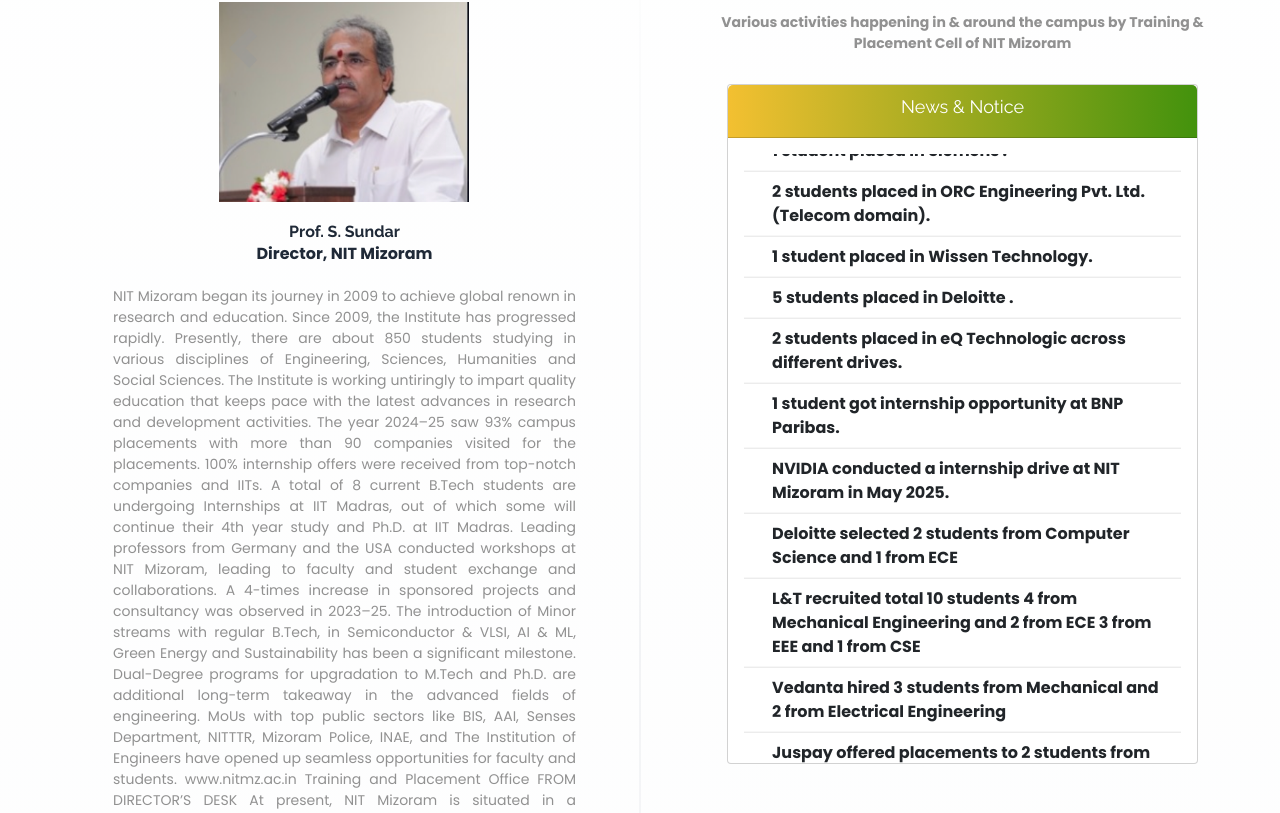
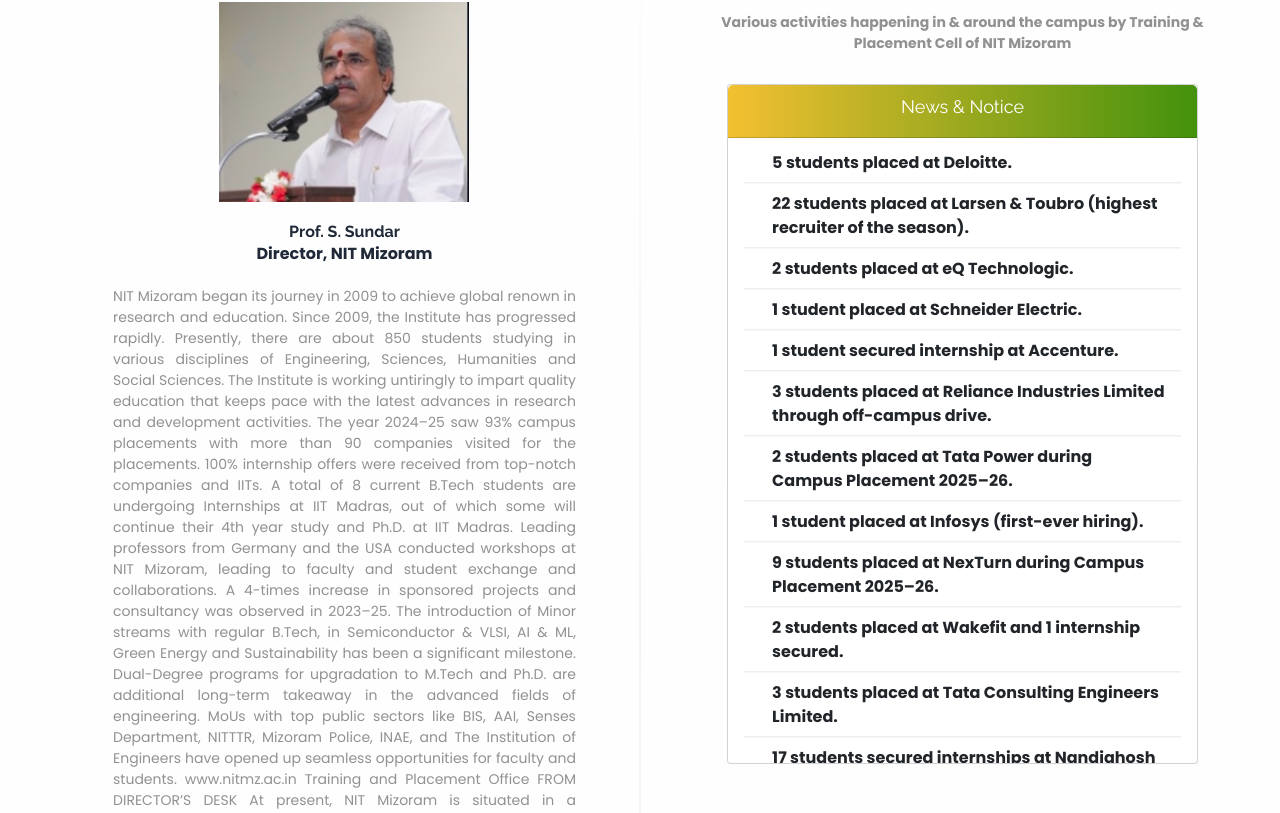
Before and after one commit to NIT-MZ/TNP-Web, a React (Vite) app: page / in a window 1280 px wide. Shown: the part 1387-2200 px from the top of the page. Built offline with nearby package versions, Linux system fonts and the light colour scheme.

Commit message:
feat: update placement and internship details in News and Events componenthe

```diff
--- a/src/components/NewsandEvents.jsx
+++ b/src/components/NewsandEvents.jsx
@@ -5,39 +5,35 @@
   "list-group-item d-flex justify-content-between align-items-center md:font-bold ";
 
 const items = [
-
-  "4 students placed in Physics Wallah (PW)",
-  "1 student secured a landmark internship at NVIDIA  — first ever from NIT Mizoram.",
-  "5 Students placed in ENTNT.",
-  "6 students placed in Edu-versity during the campus placement drive.",
-  "1 student secured a full-time placement at Schneider Electric .",
-  "1 student placed in Siemens .",
-  "2 students placed in ORC Engineering Pvt. Ltd. (Telecom domain).",
-  "1 student placed in Wissen Technology.",
-  "5 students placed in Deloitte .",
-  "2 students placed in eQ Technologic across different drives.",
-  "1 student got internship opportunity at BNP Paribas.",
+  "12 students placed at Accenture (first-ever hiring at NIT Mizoram).",
+  "5 students placed at HSBC (first-ever hiring).",
+  "1 student secured internship at NVIDIA (first-ever milestone).",
+  "2 student placed at Siemens during Campus Placement 2025–26.",
+  "5 students placed at Deloitte.",
+  "22 students placed at Larsen & Toubro (highest recruiter of the season).",
+  "2 students placed at eQ Technologic.",
+  "1 student placed at Schneider Electric.",
+  "1 student secured internship at Accenture.",
+  "3 students placed at Reliance Industries Limited through off-campus drive.",
+  "2 students placed at Tata Power during Campus Placement 2025–26.",
+  "1 student placed at Infosys (first-ever hiring).",
+  "9 students placed at NexTurn during Campus Placement 2025–26.",
+  "2 students placed at Wakefit and 1 internship secured.",
+  "3 students placed at Tata Consulting Engineers Limited.",
+  "17 students secured internships at Nandighosh Roadx Motors.",
+  "1 student placed at APL Apollo Tubes Ltd.",
+  "1 student secured internship at Visa (Batch 2027 milestone).",
+  "1 student placed at Siemens.",
+  "1 student placed at Cubastion Consulting.",
+  "3 students placed at Mechartés.",
+  "2 students placed at AMI.",
+  "4 students placed at Physics Wallah (PW).",
+  "1 student secured internship at BNP Paribas.",
+  "4 students placed at ENTNT.",
+  "2 students placed at ORC Engineering Pvt. Ltd.",
+  "1 student placed at Wissen Technology.",
 
 
-
-
-"NVIDIA conducted a internship drive at NIT Mizoram in May 2025.",
-"Deloitte selected 2 students from Computer Science and 1 from ECE",
-"L&T recruited total 10 students 4 from Mechanical Engineering and 2 from ECE 3 from EEE and 1 from CSE",
-"Vedanta hired 3 students from Mechanical and 2 from Electrical Engineering",
-"Juspay offered placements to 2 students from Computer Science and 1 from ECE",
-"TATA Electronics placed 2 students from ECE ",
-"TCS  hired  1 student from ECE",
-"TCS selected 1 student from Computer Science",
-"Capgemini hired 1 student from Computer Science",
-"Ashok Leyland recruited 1 student from ECE",
-"Fidelity International selected 2 students from Computer Science",
-"BT placed 3 students — one each from Computer Science, ECE, and Electrical Engineering",
-"Kalpa Taru hired 3 students, from Civil Engineering",
-"Dayanand Sagar University offered placements to 3 students from M.Tech",
-"Adani Wilmar placed 2 students from Electrical and 1 from Mechanical Engineering",
-"Apollo Steel Pipes selected 2 students from Mechanical Engineering",
-"Techno DCS Services hired 1 student from Civil Engineering and 2 from Electrical & Mechanical Engineering",
 
 ];
 
```
